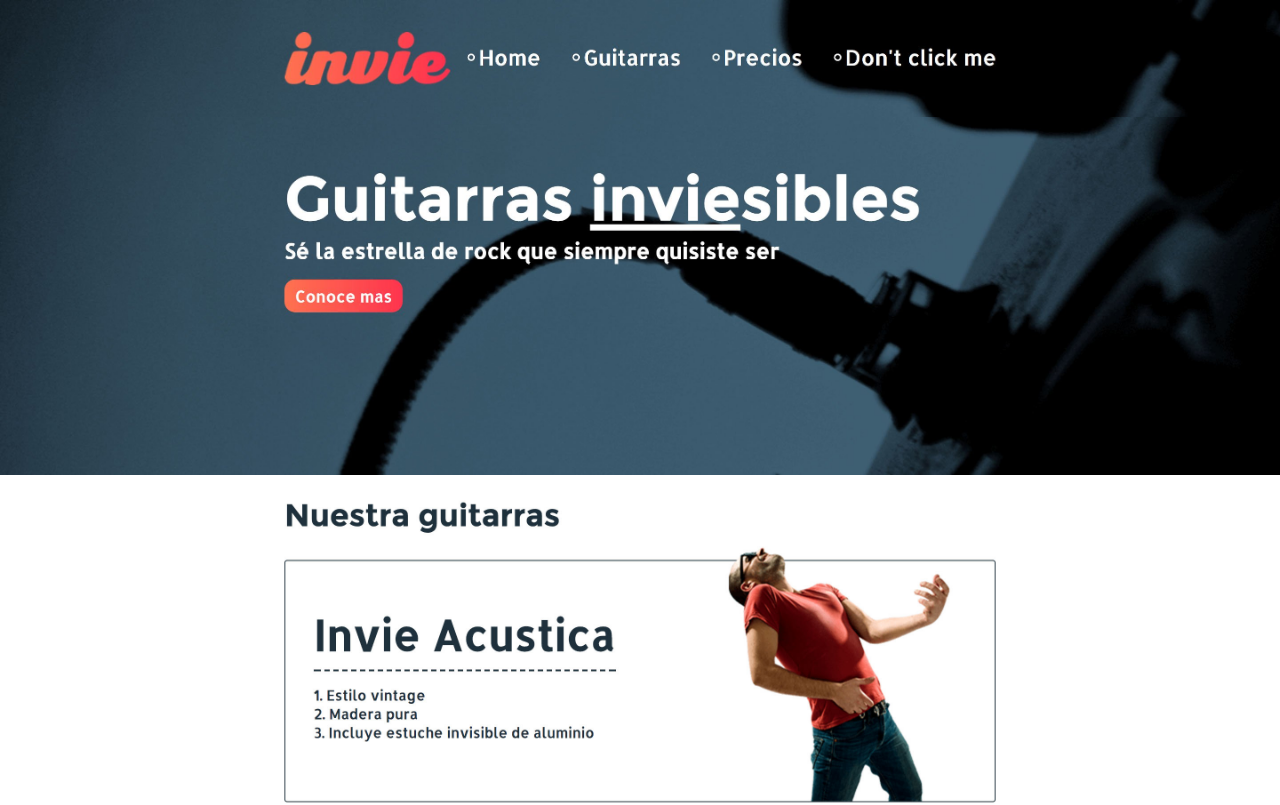
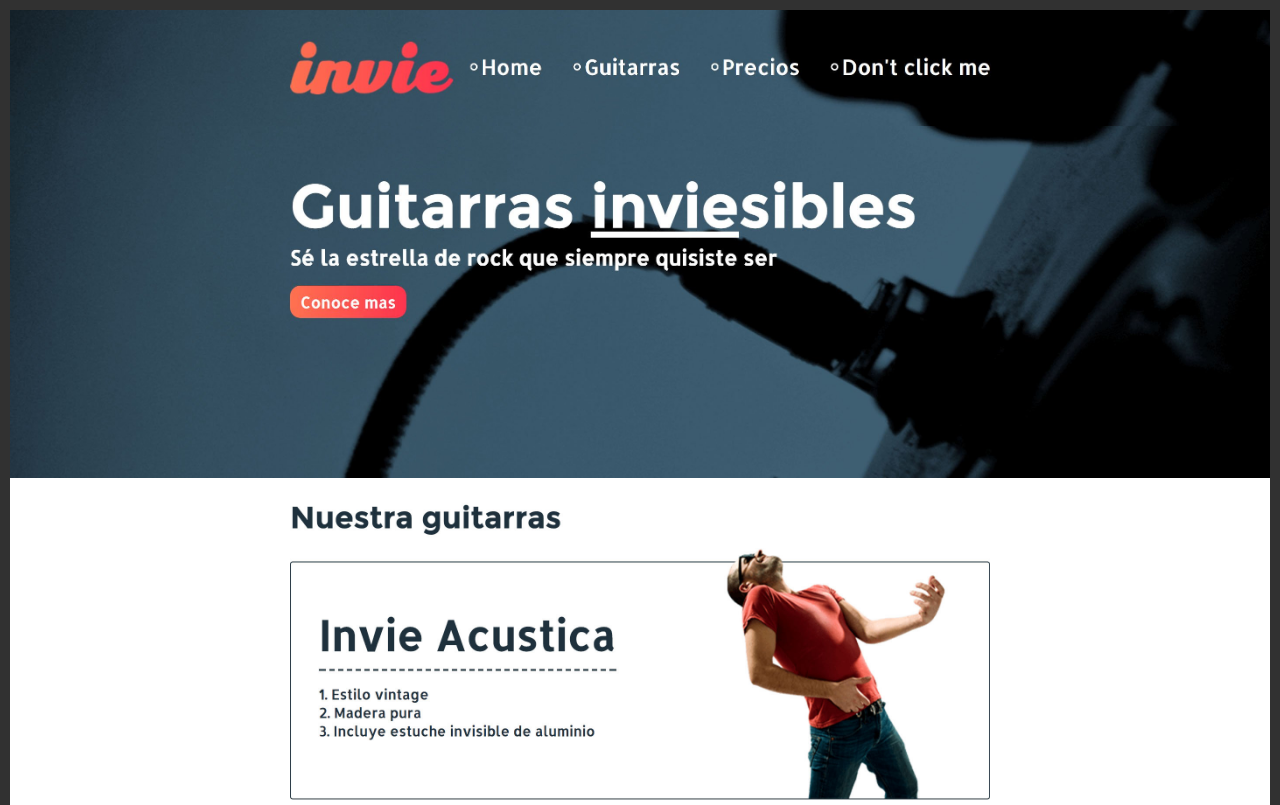
Before and after one commit to juandelossantos/invie-github, a plain HTML site: page index.html in a window 1280 px wide. Shown: the top 805 px of the page. Drawn offline with Linux system fonts and the light colour scheme.

Commit message:
hotfix 1

```diff
--- a/index.html
+++ b/index.html
@@ -8,6 +8,7 @@
   <style media="screen">
     body {
       margin: 0;
+      border: 10px solid #313131;
     }
     img {
       max-width: 100%;
```
